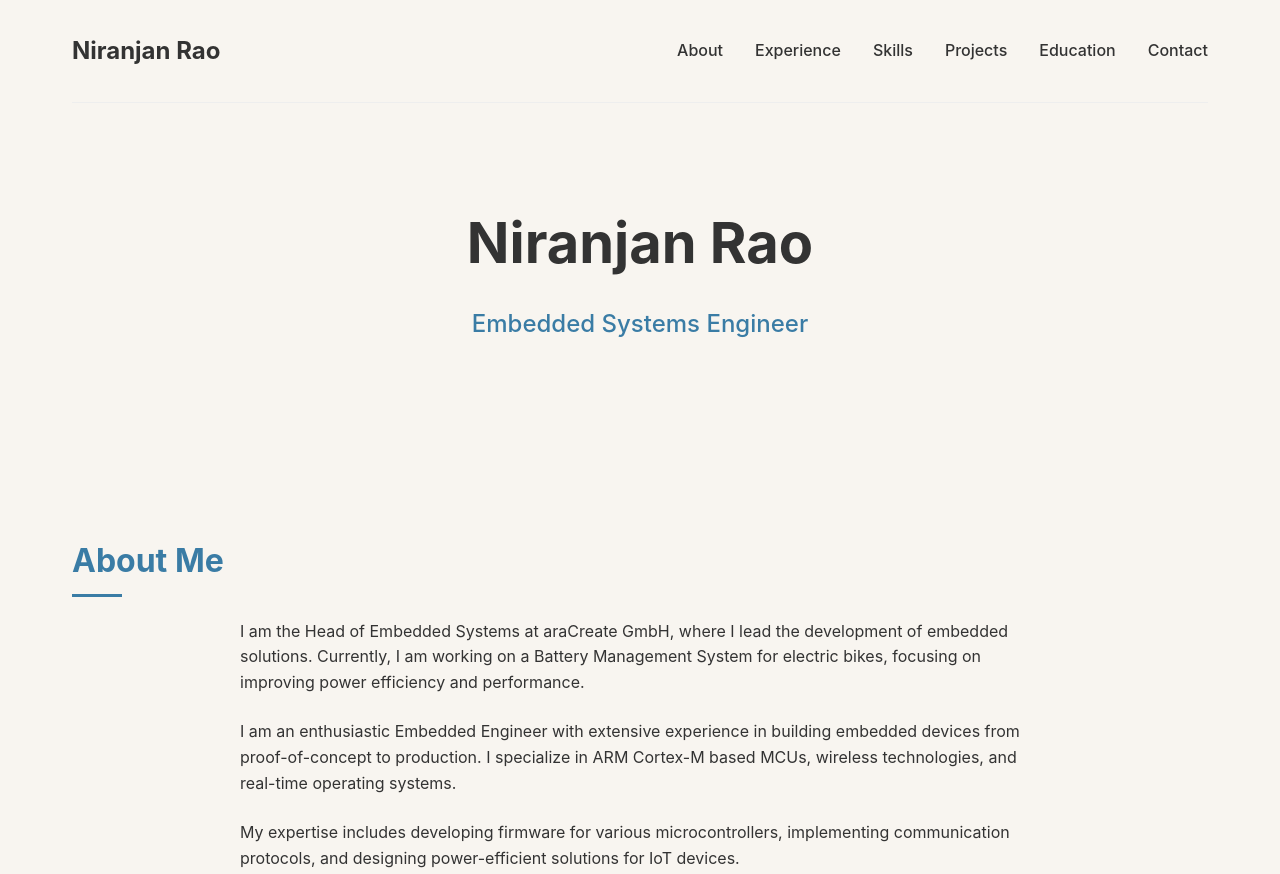
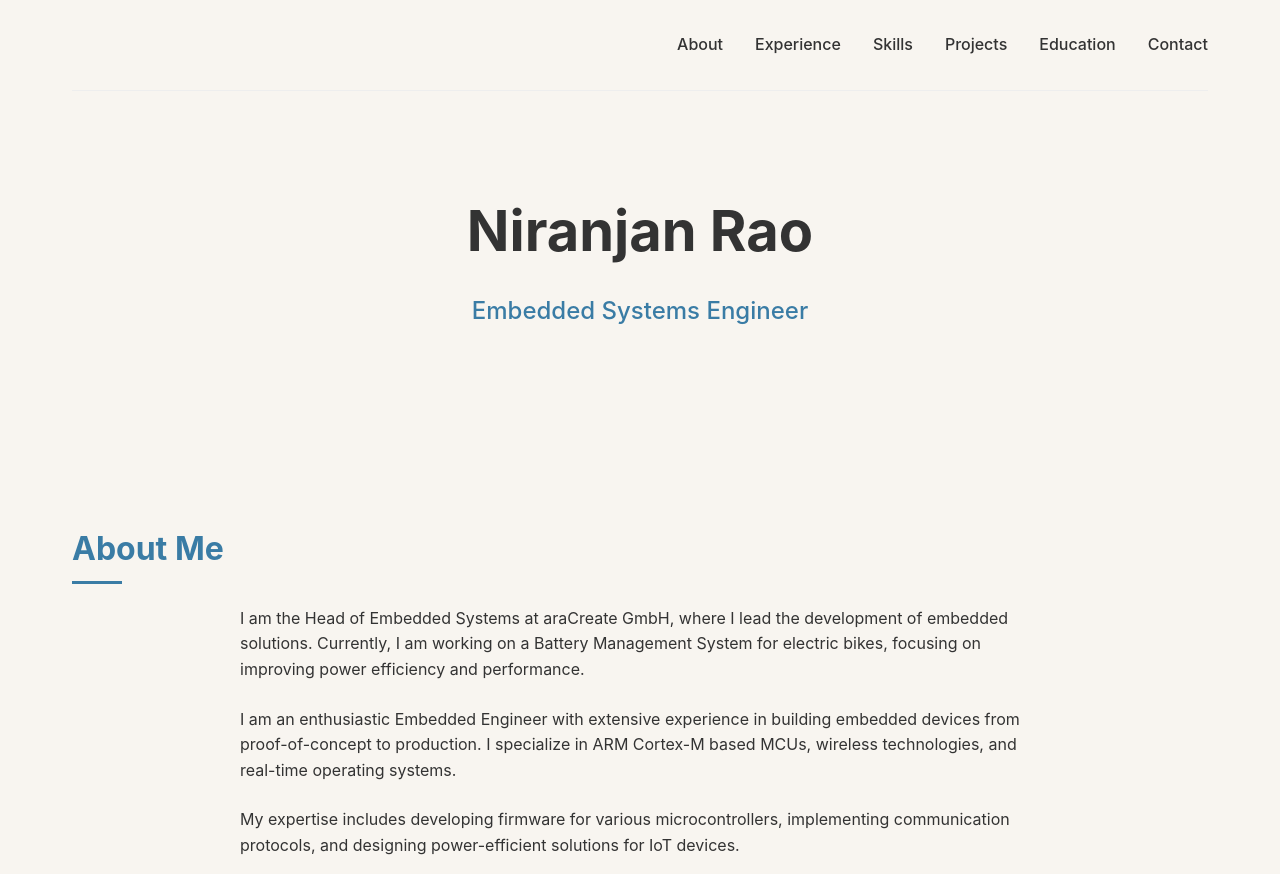
Before and after one commit to nrjn/nrjn.github.io, a plain HTML site: page index.html in a window 1280 px wide. Shown: the top 874 px of the page. Drawn offline with Linux system fonts and the light colour scheme.

Commit message:
fix: logo

```diff
--- a/index.html
+++ b/index.html
@@ -273,7 +273,7 @@
 </head>
 <body>
     <header class="header">
-        <div class="logo">Niranjan Rao</div>
+        <div class="logo">      </div>
         <nav class="nav">
             <a href="#about">About</a>
             <a href="#experience">Experience</a>
```
